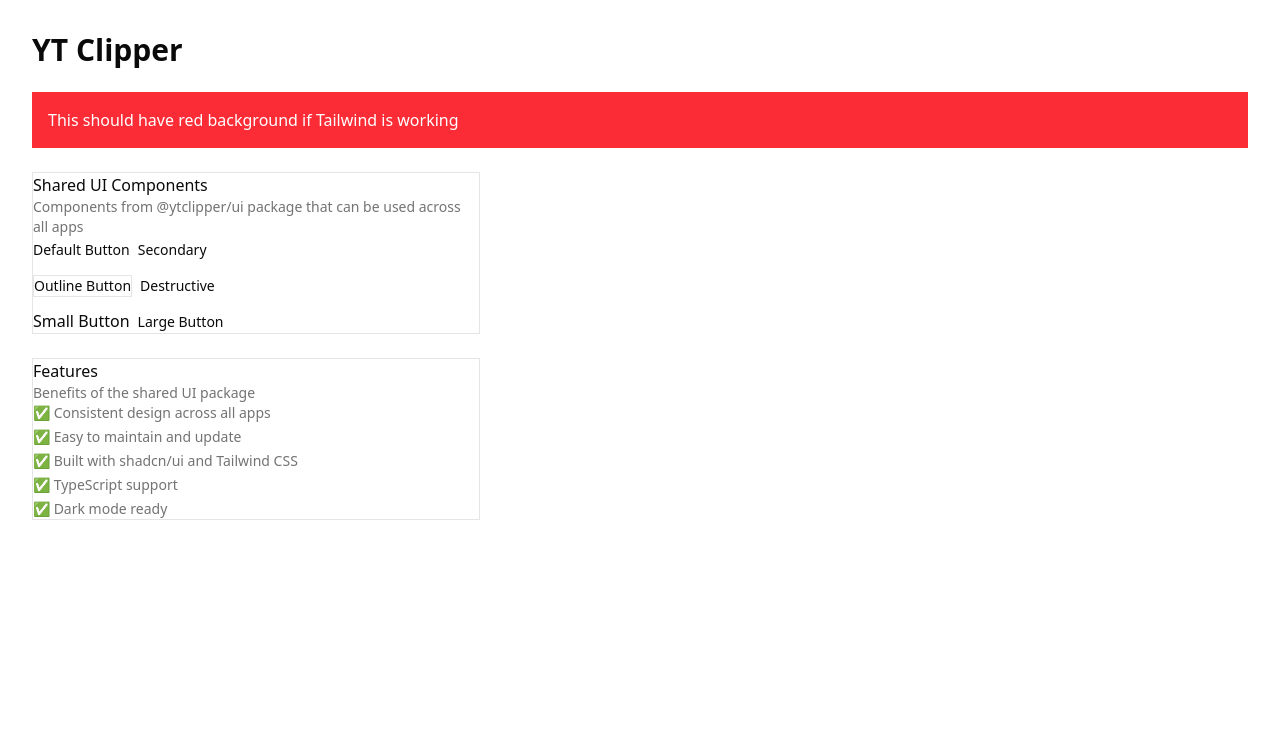
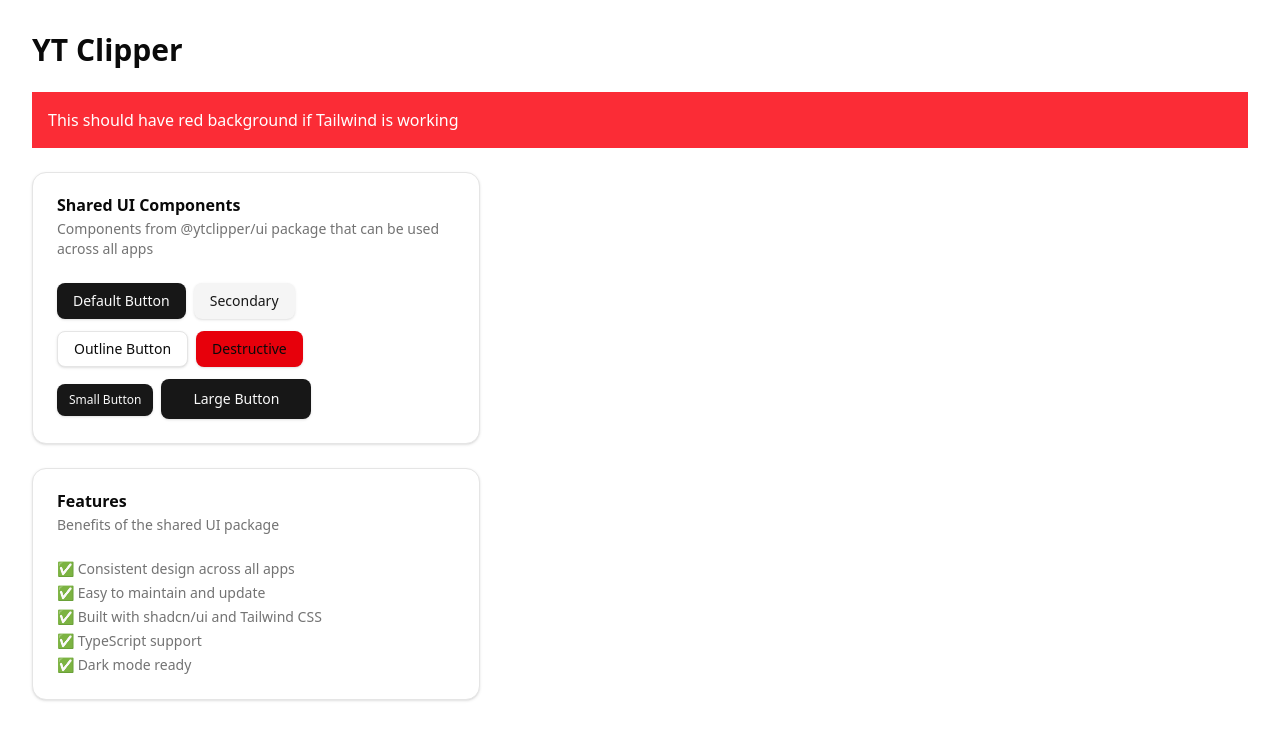
Before and after one commit to peyush-nuwal/ytclipper, a React (Vite) app in the folder apps/app/: page / in a window 1280 px wide. Shown: the top 740 px of the page. Built offline with nearby package versions, Linux system fonts and the light colour scheme.

Commit message:
fix: style

```diff
--- a/apps/app/src/index.css
+++ b/apps/app/src/index.css
@@ -2,6 +2,8 @@
 @import 'tw-animate-css';
 
 @custom-variant dark (&:is(.dark *));
+
+@source "../../../packages/ui/src/**/*.{ts,tsx,js,jsx}";
 
 @theme inline {
   --radius-sm: calc(var(--radius) - 4px);
```
